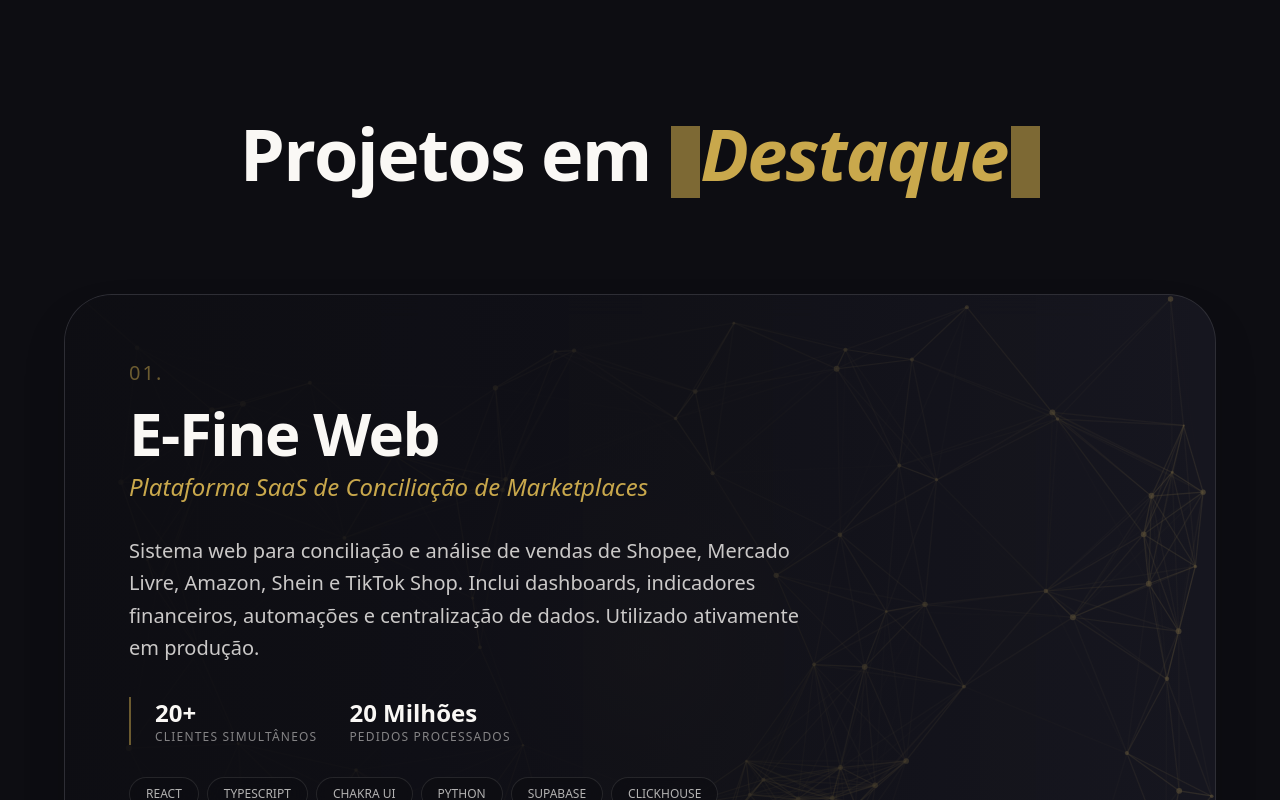
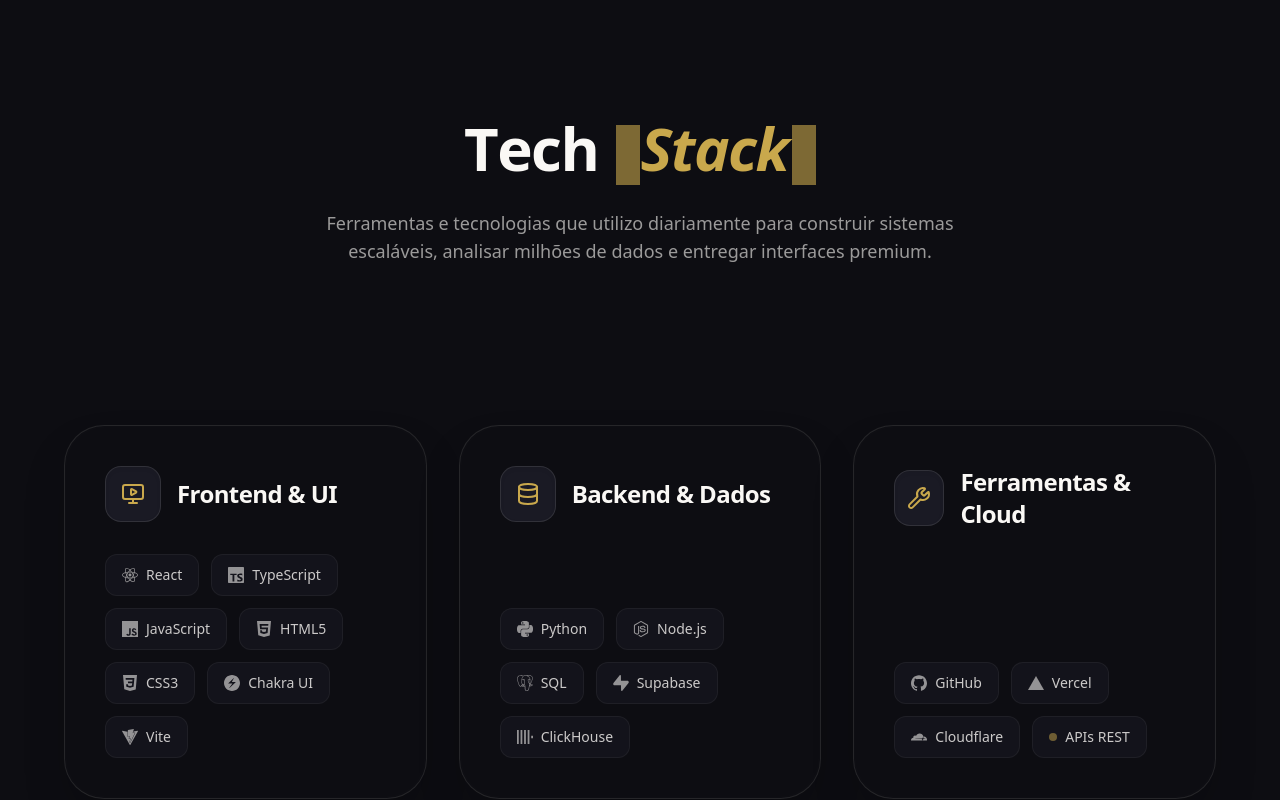
Before and after one commit to jeffersonrezende2007/Curriculo-JeffersonDEV, a Next.js app: page / in a window 1280 px wide. Shown: the part 2740-3540 px from the top of the page. Built offline with nearby package versions, Linux system fonts and the light colour scheme; a web font is replaced by a local one.

Commit message:
TechStack

```diff
--- a/src/app/page.tsx
+++ b/src/app/page.tsx
@@ -4,6 +4,7 @@
 import PhilosophySection from "@/components/PhilosophySection";
 import ProtocolSection from "@/components/ProtocolSection";
 import ContactFooter from "@/components/ContactFooter";
+import TechStackSection from "@/components/TechStackSection";
 
 export default function Home() {
   return (
@@ -12,6 +13,7 @@
       <HeroSection />
       <FeaturesSection />
       <PhilosophySection />
+      <TechStackSection />
       <ProtocolSection />
       <ContactFooter />
     </main>
--- /dev/null
+++ b/src/components/TechStackSection.tsx
@@ -0,0 +1,150 @@
+"use client";
+import { useEffect, useRef, useState } from "react";
+import gsap from "gsap";
+import TypewriterHeading from "./TypewriterHeading";
+import {
+  SiReact, SiTypescript, SiJavascript, SiHtml5, SiCss3, SiChakraui, SiVite,
+  SiPython, SiNodedotjs, SiSupabase, SiClickhouse, SiPostgresql,
+  SiGithub, SiVercel, SiCloudflare
+} from "react-icons/si";
+import { MonitorPlay, Database, Wrench } from "lucide-react";
+
+const techCategories = [
+  {
+    id: "frontend",
+    title: "Frontend & UI",
+    icon: <MonitorPlay className="w-6 h-6 text-champagne" />,
+    skills: [
+      { name: "React", Icon: SiReact },
+      { name: "TypeScript", Icon: SiTypescript },
+      { name: "JavaScript", Icon: SiJavascript },
+      { name: "HTML5", Icon: SiHtml5 },
+      { name: "CSS3", Icon: SiCss3 },
+      { name: "Chakra UI", Icon: SiChakraui },
+      { name: "Vite", Icon: SiVite },
+    ]
+  },
+  {
+    id: "backend",
+    title: "Backend & Dados",
+    icon: <Database className="w-6 h-6 text-champagne" />,
+    skills: [
+      { name: "Python", Icon: SiPython },
+      { name: "Node.js", Icon: SiNodedotjs },
+      { name: "SQL", Icon: SiPostgresql },
+      { name: "Supabase", Icon: SiSupabase },
+      { name: "ClickHouse", Icon: SiClickhouse },
+    ]
+  },
+  {
+    id: "tools",
+    title: "Ferramentas & Cloud",
+    icon: <Wrench className="w-6 h-6 text-champagne" />,
+    skills: [
+      { name: "GitHub", Icon: SiGithub },
+      { name: "Vercel", Icon: SiVercel },
+      { name: "Cloudflare", Icon: SiCloudflare },
+      { name: "APIs REST", Icon: null }, // Fallback for no icon
+    ]
+  }
+];
+
+export default function TechStackSection() {
+  const containerRef = useRef<HTMLDivElement>(null);
+
+  // Spotlight effect logic
+  const [mousePosition, setMousePosition] = useState({ x: 0, y: 0 });
+  const [isHovered, setIsHovered] = useState<string | null>(null);
+
+  const handleMouseMove = (e: React.MouseEvent<HTMLDivElement>, id: string) => {
+    const rect = e.currentTarget.getBoundingClientRect();
+    const x = e.clientX - rect.left;
+    const y = e.clientY - rect.top;
+    setMousePosition({ x, y });
+    setIsHovered(id);
+  };
+
+  useEffect(() => {
+    const ctx = gsap.context(() => {
+      gsap.from(".stack-card", {
+        scrollTrigger: {
+          trigger: containerRef.current,
+          start: "top 75%",
+        },
+        y: 80,
+        opacity: 0,
+        duration: 1,
+        stagger: 0.2,
+        ease: "power3.out"
+      });
+    }, containerRef);
+    return () => ctx.revert();
+  }, []);
+
+  return (
+    <section id="tech-stack" ref={containerRef} className="py-32 px-6 md:px-16 w-full max-w-7xl mx-auto border-t border-ivory/5">
+
+      <div className="mb-20 text-center">
+        <h2 className="font-sans font-bold text-5xl md:text-6xl text-ivory tracking-tight mb-4">
+          <TypewriterHeading text="Tech " />
+          <span className="text-champagne italic font-drama">
+            <TypewriterHeading text="Stack" delay={0.4} />
+          </span>
+        </h2>
+        <p className="text-ivory/60 max-w-2xl mx-auto mt-6 text-lg">
+          Ferramentas e tecnologias que utilizo diariamente para construir sistemas escaláveis,
+          analisar milhões de dados e entregar interfaces premium.
+        </p>
+      </div>
+
+      <div className="grid grid-cols-1 lg:grid-cols-3 gap-8">
+        {techCategories.map((category) => (
+          <div
+            key={category.id}
+            className="stack-card relative group rounded-[2.5rem] bg-obsidian border border-ivory/10 overflow-hidden shadow-2xl transition-transform duration-500 hover:-translate-y-2"
+            onMouseMove={(e) => handleMouseMove(e, category.id)}
+            onMouseLeave={() => setIsHovered(null)}
+          >
+            {/* Magnetic Spotlight Background */}
+            <div
+              className="absolute inset-0 z-0 transition-opacity duration-300 pointer-events-none mix-blend-screen"
+              style={{
+                opacity: isHovered === category.id ? 1 : 0,
+                background: `radial-gradient(600px circle at ${mousePosition.x}px ${mousePosition.y}px, rgba(201, 168, 76, 0.1), transparent 40%)`
+              }}
+            />
+
+            <div className="relative z-10 p-8 md:p-10 flex flex-col h-full">
+              <div className="flex items-center gap-4 mb-8">
+                <div className="w-14 h-14 rounded-2xl bg-slate border border-ivory/10 flex items-center justify-center shadow-inner">
+                  {category.icon}
+                </div>
+                <h3 className="font-sans font-bold text-2xl text-ivory tracking-tight">{category.title}</h3>
+              </div>
+
+              <div className="flex flex-wrap gap-3 mt-auto">
+                {category.skills.map((skill) => (
+                  <div
+                    key={skill.name}
+                    className="flex items-center gap-2 px-4 py-2.5 rounded-xl bg-slate/50 border border-ivory/5 text-ivory/80 font-mono text-sm group/skill hover:bg-champagne/10 hover:border-champagne/30 hover:text-champagne transition-all duration-300 cursor-default"
+                  >
+                    {skill.Icon && (
+                      <skill.Icon className="w-4 h-4 opacity-70 group-hover/skill:opacity-100 group-hover/skill:scale-110 transition-all" />
+                    )}
+                    {!skill.Icon && (
+                      <div className="w-2 h-2 rounded-full bg-champagne/50 group-hover/skill:bg-champagne" />
+                    )}
+                    {skill.name}
+                  </div>
+                ))}
+              </div>
+            </div>
+
+            {/* Subtle glass reflection */}
+            <div className="absolute inset-0 rounded-[2.5rem] pointer-events-none border border-white/5 mix-blend-overlay" />
+          </div>
+        ))}
+      </div>
+    </section>
+  );
+}
```
